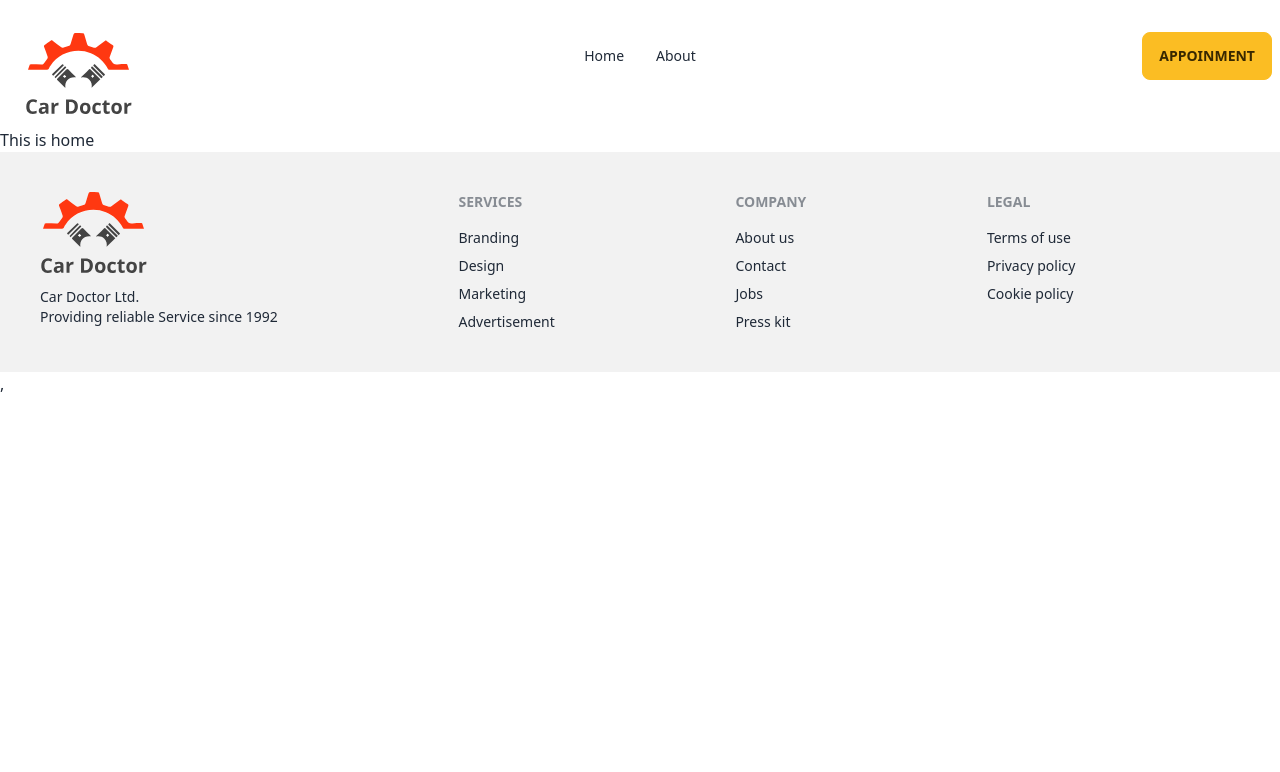
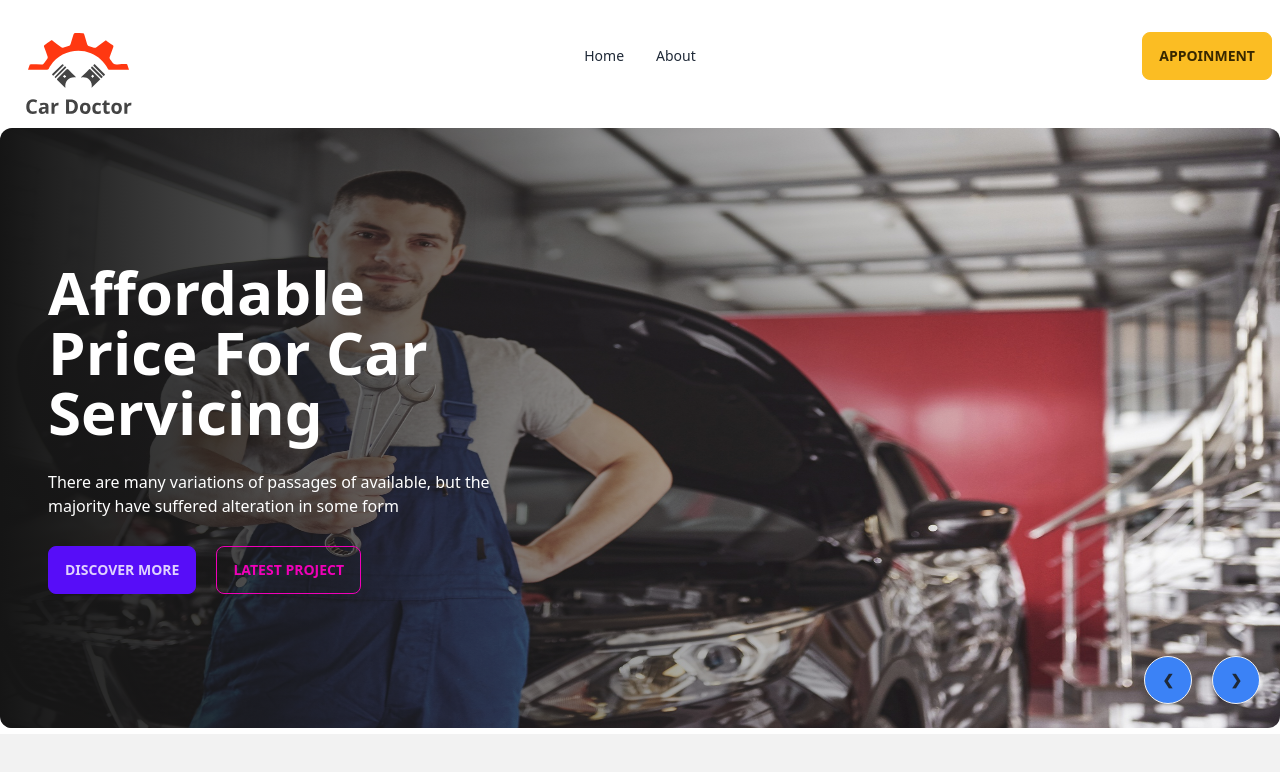
Before and after one commit to Zahid51095/car-doctor-client, a React (Vite) app: page / in a window 1280 px wide. Shown: the top 772 px of the page. Built offline with nearby package versions, Linux system fonts and the light colour scheme.

Commit message:
fixed the banner section

```diff
--- /dev/null
+++ b/src/pages/Home/Banner/Banner.jsx
@@ -0,0 +1,83 @@
+import img1 from "../../../assets/assets/images/banner/1.jpg"
+import img2 from "../../../assets/assets/images/banner/2.jpg"
+import img3 from "../../../assets/assets/images/banner/3.jpg"
+import img4 from "../../../assets/assets/images/banner/4.jpg"
+// import img5 from "../../../assets/assets/images/banner/5.jpg"
+// import img6 from "../../../assets/assets/images/banner/6.jpg"
+
+
+
+const Banner = () => {
+  return (
+    <div className="carousel w-full h-[600px]">
+      <div id="slide1" className="carousel-item relative w-full">
+        <img
+          src={img1}
+          className="w-full rounded-xl"
+        />
+        <div className="absolute rounded-xl h-full left-0  top-0 flex items-center bg-gradient-to-r from-[#151515] to-[rgba-(21, 21, 21, 0)]">
+         <div className="text-white space-y-7 w-1/2 pl-12">
+            <h2 className="text-6xl font-bold">Affordable Price For Car Servicing</h2>
+            <p>There are many variations of passages of  available, but the majority have suffered alteration in some form</p>
+            <div>
+            <button className="btn btn-primary mr-5">Discover More</button>
+            <button className="btn btn-outline btn-secondary">Latest Project</button>
+            </div>
+         </div>
+        </div>
+        <div className="absolute flex justify-end transform -translate-y-1/2 left-5 right-5 bottom-0">
+          <a href="#slide4" className="btn btn-circle mr-5 bg-blue-500">
+            ❮
+          </a>
+          <a href="#slide2" className="btn btn-circle bg-blue-500">
+            ❯
+          </a>
+        </div>
+      </div>
+      <div id="slide2" className="carousel-item relative w-full">
+        <img
+          src={img2}
+          className="w-full"
+        />
+        <div className="absolute flex justify-end transform -translate-y-1/2 left-5 right-5 bottom-0">
+          <a href="#slide1" className="btn btn-circle mr-5 bg-blue-500">
+            ❮
+          </a>
+          <a href="#slide3" className="btn btn-circle  bg-blue-500">
+            ❯
+          </a>
+        </div>
+      </div>
+      <div id="slide3" className="carousel-item relative w-full">
+        <img
+          src={img3}
+          className="w-full"
+        />
+        <div className="absolute flex justify-end transform -translate-y-1/2 left-5 right-5 bottom-0">
+          <a href="#slide2" className="btn btn-circle mr-5 bg-blue-500">
+            ❮
+          </a>
+          <a href="#slide4" className="btn btn-circle bg-blue-500">
+            ❯
+          </a>
+        </div>
+      </div>
+      <div id="slide4" className="carousel-item relative w-full">
+        <img
+          src={img4}
+          className="w-full"
+        />
+        <div className="absolute flex justify-end transform -translate-y-1/2 left-5 right-5 bottom-0">
+          <a href="#slide3" className="btn btn-circle mr-5 bg-blue-500">
+            ❮
+          </a>
+          <a href="#slide1" className="btn btn-circle bg-blue-500">
+            ❯
+          </a>
+        </div>
+      </div>
+    </div>
+  );
+};
+
+export default Banner;
--- a/src/pages/Home/Home/Home.jsx
+++ b/src/pages/Home/Home/Home.jsx
@@ -1,9 +1,10 @@
+import Banner from "../Banner/Banner";
 
 
 const Home = () => {
     return (
         <div>
-            <h2>This is home</h2>
+            <Banner></Banner>
         </div>
     );
 };
```
